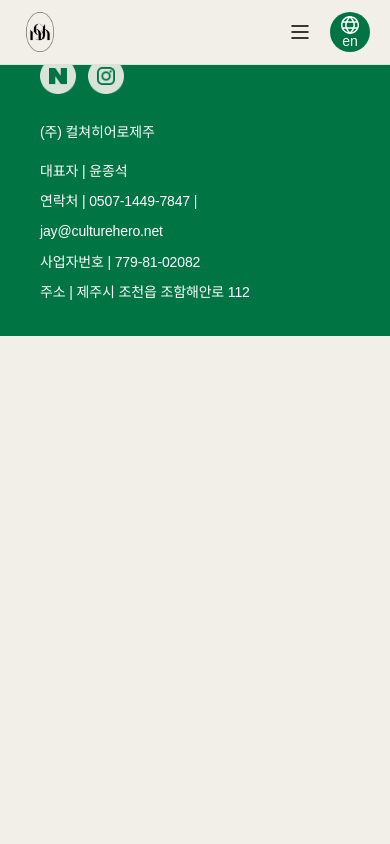
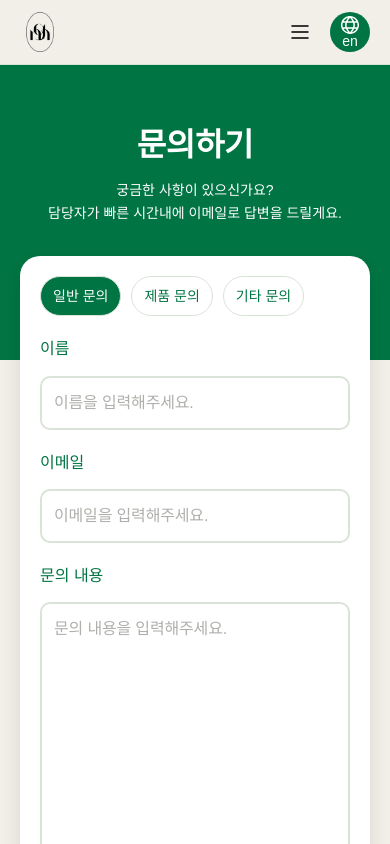
Before and after one commit to Elarin22/Glossy_Matcha, a Next.js app in the folder fe/: page /inquire in a window 390 px wide. Shown: the top 844 px of the page. Built offline with nearby package versions, Linux system fonts and the light colour scheme; a web font is replaced by a local one.

Commit message:
[FE] 문의하기(반응형 적용완료) (#110)
- 문의하기 화면 제작
- 반응형 적용
- API 연결할 데이터 준비 완료 (문의 유형, 이름, 이메일, 문의 내용)

```diff
--- /dev/null
+++ b/fe/src/app/inquire/page.module.scss
@@ -0,0 +1,172 @@
+@use "../../styles/variables.scss" as *;
+@use "../../styles/mixins.scss" as *;
+
+.container {
+  position: relative;
+  display: flex;
+  flex-direction: column;
+  align-items: center;
+  padding: 150px 1.25rem 240px;
+
+  &::before {
+    content: "";
+    position: absolute;
+    top: 0;
+    left: 0;
+    right: 0;
+    height: 360px;
+    background-color: $color-green-500;
+    z-index: -100;
+  }
+}
+
+.header {
+  display: flex;
+  flex-direction: column;
+  align-items: center;
+  text-align: center;
+}
+
+.title {
+  @include pretendard($font-size-50, 700);
+  color: white;
+  margin-bottom: 0.5rem;
+}
+
+.description {
+  font-size: $font-size-18;
+  color: white;
+  margin-bottom: 2rem;
+}
+
+.formSection {
+  width: min(100%, 800px);
+  padding: 3.75rem;
+  border-radius: 20px;
+  background-color: white;
+  box-shadow: 0 5px 20px rgba(0, 0, 0, 0.1);
+}
+
+.categories {
+  display: flex;
+  gap: 10px;
+  margin-bottom: 2.5rem;
+}
+
+.categoryBtn {
+  padding: 10px 16px;
+  background-color: #fff;
+  color: $color-green-500;
+  font-size: $font-size-16;
+  font-weight: $font-weight-medium;
+  border: 1px solid $color-green-50;
+  border-radius: 30px;
+  word-break: keep-all;
+  transition: all 0.1s ease;
+
+  &:hover {
+    border-color: $color-green-500;
+  }
+
+  &.active {
+    background-color: $color-green-500;
+    color: #fff;
+  }
+
+  @media (max-width: 768px) {
+    padding: 8px 12px;
+    font-size: $font-size-14;
+  }
+}
+
+.form {
+  display: flex;
+  flex-direction: column;
+  gap: 2.5rem;
+}
+
+.field {
+  display: flex;
+  flex-direction: column;
+  gap: 14px;
+}
+
+.label {
+  font-size: $font-size-20;
+  font-weight: $font-weight-medium;
+  color: $color-green-500;
+}
+
+.input,
+.textarea {
+  width: 100%;
+  padding: 17px 18px;
+  @include pretendard($font-size-20);
+  color: $color-black-200;
+  border: 2px solid $color-green-50;
+  border-radius: 10px;
+  transition: border-color 0.2s ease;
+
+  &:focus {
+    outline: none;
+    border-color: $color-green-500;
+  }
+
+  &::placeholder {
+    color: $color-gray-100;
+  }
+}
+
+.textarea {
+  min-height: 300px;
+  resize: none;
+}
+
+.submitBtn {
+  margin: 3.75rem auto 0;
+}
+
+@media (max-width: 768px) {
+  .container {
+    padding: 120px 1.25rem 180px;
+  }
+
+  .title {
+    @include pretendard($font-size-32, 700);
+  }
+
+  .description {
+    font-size: $font-size-14;
+  }
+
+  .formSection {
+    padding: 1.25rem;
+  }
+
+  .categories {
+    margin-bottom: 1.25rem;
+  }
+
+  .categoryBtn {
+    padding: 8px 12px;
+    font-size: $font-size-14;
+  }
+
+  .form {
+    gap: 1.25rem;
+  }
+
+  .label {
+    font-size: $font-size-16;
+  }
+
+  .input,
+  .textarea {
+    padding: 12px;
+    font-size: $font-size-16;
+  }
+
+  .submitBtn {
+    margin-top: 2rem;
+  }
+}
--- a/fe/src/app/inquire/page.tsx
+++ b/fe/src/app/inquire/page.tsx
@@ -1,5 +1,144 @@
-import React from "react";
+"use client";
+
+import React, { useState } from "react";
+import styles from "./page.module.scss";
+
+type FormDataType = {
+  name: string;
+  email: string;
+  inquireText: string;
+};
+
+const categories: string[] = ["일반 문의", "제품 문의", "기타 문의"];
+
+const fields: {
+  label: string;
+  name: keyof FormDataType;
+  placeholder: string;
+  type: string;
+}[] = [
+  {
+    label: "이름",
+    name: "name",
+    placeholder: "이름을 입력해주세요.",
+    type: "text",
+  },
+  {
+    label: "이메일",
+    name: "email",
+    placeholder: "이메일을 입력해주세요.",
+    type: "email",
+  },
+  {
+    label: "문의 내용",
+    name: "inquireText",
+    placeholder: "문의 내용을 입력해주세요.",
+    type: "textArea",
+  },
+];
 
 export default function Inquire() {
-  return <div>문의하기</div>;
+  const [selectedCategory, setSelectedCategory] = useState(categories[0]);
+  const [formData, setFormData] = useState<FormDataType>({
+    name: "",
+    email: "",
+    inquireText: "",
+  });
+
+  const handleChange = (
+    e: React.ChangeEvent<HTMLInputElement | HTMLTextAreaElement>
+  ) => {
+    setFormData((prev) => ({ ...prev, [e.target.name]: e.target.value }));
+  };
+
+  const handleSubmit = (e: React.FormEvent) => {
+    e.preventDefault();
+
+    if (Object.values(formData).some((value) => !value)) {
+      alert("모든 입력란을 작성해주세요.");
+      return;
+    }
+
+    console.log("제출! formData: ", formData);
+
+    alert("문의를 접수했습니다. 확인 즉시 이메일로 답변드릴게요!");
+
+    // API 연결
+    // 홈화면으로 이동할지 아니면 문의하기 페이지에 그대로 머무를지 고민중. 홈화면으로 이동시에는 아래 상태 초기화 제거
+    setFormData({
+      name: "",
+      email: "",
+      inquireText: "",
+    });
+  };
+
+  return (
+    <main className={styles.container}>
+      <header className={styles.header}>
+        <h1 className={styles.title}>문의하기</h1>
+        <p className={styles.description}>
+          궁금한 사항이 있으신가요?
+          <br />
+          담당자가 빠른 시간내에 이메일로 답변을 드릴게요.
+        </p>
+      </header>
+
+      <section className={styles.formSection}>
+        <h2 className="sr-only">문의 내용 작성</h2>
+
+        <div
+          className={styles.categories}
+          role="group"
+          aria-label="문의 카테고리 선택"
+        >
+          {categories.map((category) => (
+            <button
+              key={category}
+              onClick={() => setSelectedCategory(category)}
+              aria-pressed={category === selectedCategory}
+              className={`${styles.categoryBtn} ${
+                category === selectedCategory ? styles.active : ""
+              }`}
+            >
+              {category}
+            </button>
+          ))}
+        </div>
+
+        <form onSubmit={handleSubmit} className={styles.form}>
+          {fields.map((field) => (
+            <div key={field.name} className={styles.field}>
+              <label htmlFor={field.name} className={styles.label}>
+                {field.label}
+              </label>
+              {field.type !== "textArea" ? (
+                <input
+                  type={field.type}
+                  id={field.name}
+                  name={field.name}
+                  placeholder={field.placeholder}
+                  value={formData[field.name]}
+                  onChange={handleChange}
+                  className={styles.input}
+                />
+              ) : (
+                <textarea
+                  id={field.name}
+                  name={field.name}
+                  placeholder={field.placeholder}
+                  value={formData[field.name]}
+                  onChange={handleChange}
+                  className={styles.textarea}
+                />
+              )}
+            </div>
+          ))}
+
+          <button type="submit" className={`btn-g ${styles.submitBtn}`}>
+            문의하기
+          </button>
+        </form>
+      </section>
+    </main>
+  );
 }
--- a/fe/src/styles/globals.scss
+++ b/fe/src/styles/globals.scss
@@ -73,51 +73,6 @@ body {
   }
 }
 
-.btn-category {
-  display: flex;
-  justify-content: center;
-  align-items: center;
-  width: fit-content;
-  padding: 10px 16px;
-  background-color: #fff;
-  color: $color-green-500;
-  font-size: $font-size-16;
-  font-weight: $font-weight-medium;
-  border: 1px solid $color-green-50;
-  border-radius: 30px;
-
-  &.selected {
-    background-color: $color-green-500;
-    color: #fff;
-  }
-}
-
-.input {
-  display: flex;
-  flex-direction: column;
-  font-size: $font-size-20;
-  font-weight: $font-weight-medium;
-
-  &.label {
-    color: $color-green-500;
-    margin-bottom: 14px;
-  }
-
-  &.box {
-    width: 700px;
-    height: 58px;
-    padding: 17px 18px;
-    color: $color-black-200;
-    border: 2px solid $color-green-50;
-    border-radius: 10px;
-
-    &:focus {
-      outline: none;
-      border: 2px solid $color-green-500;
-    }
-  }
-}
-
 .sr-only {
   position: absolute;
   width: 1px;
```
